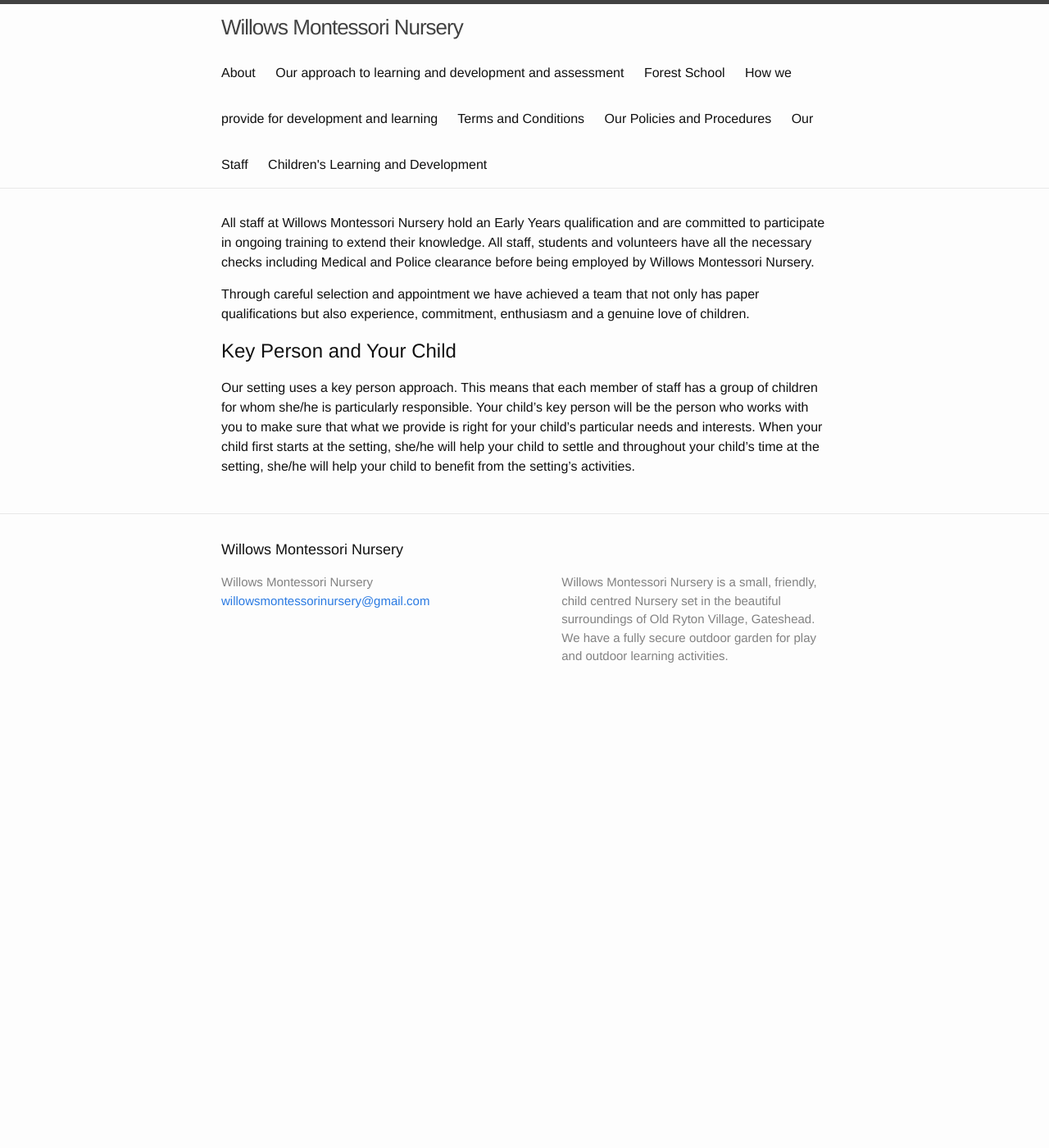
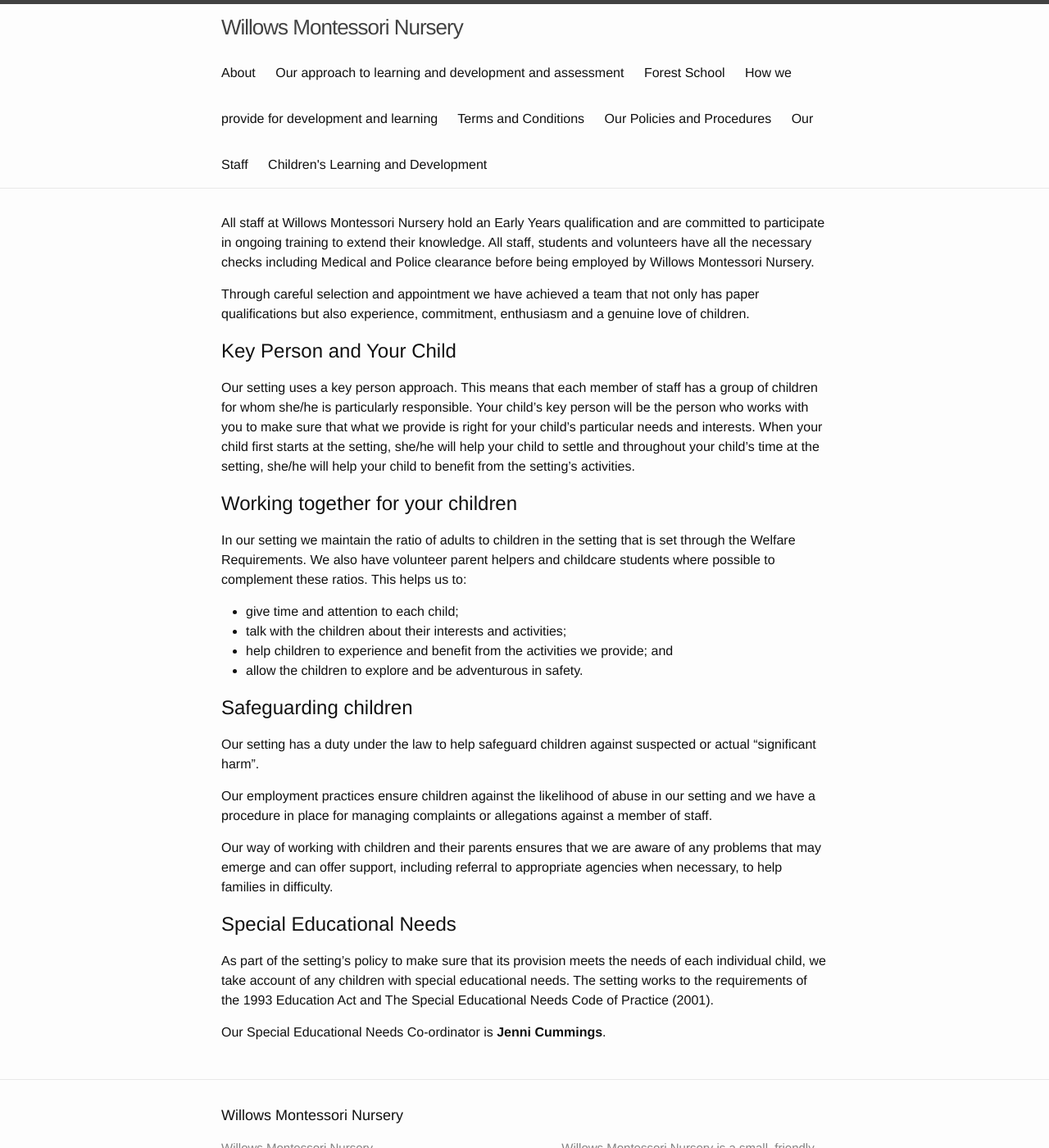
Before and after one commit to MrSleeth/willows2016, a Jekyll site: the page built from staff/index.md, in a window 1280 px wide and 1400 px high. Shown: the whole window at 82% size. Built offline with Jekyll 4.4.1, drawn with Linux system fonts in a browser that asks for light colours.

Commit message:
Update staff page

```diff
--- a/staff/index.md
+++ b/staff/index.md
@@ -11,3 +11,25 @@ Through careful selection and appointment we have achieved a team that not only
 ## Key Person and Your Child
 
 Our setting uses a key person approach. This means that each member of staff has a group of children for whom she/he is particularly responsible. Your child's key person will be the person who works with you to make sure that what we provide is right for your child's particular needs and interests. When your child first starts at the setting, she/he will help your child to settle and throughout your child's time at the setting, she/he will help your child to benefit from the setting's activities.
+
+## Working together for your children
+
+In our setting we maintain the ratio of adults to children in the setting that is set through the Welfare Requirements. We also have volunteer parent helpers and childcare students where possible to complement these ratios. This helps us to:
+- give time and attention to each child;
+- talk with the children about their interests and activities;
+- help children to experience and benefit from the activities we provide; and
+- allow the children to explore and be adventurous in safety.
+
+## Safeguarding children
+
+Our setting has a duty under the law to help safeguard children against suspected or actual “significant harm”.
+
+Our employment practices ensure children against the likelihood of abuse in our setting and we have a procedure in place for managing complaints or allegations against a member of staff.
+
+Our way of working with children and their parents ensures that we are aware of any problems that may emerge and can offer support, including referral to appropriate agencies when necessary, to help families in difficulty.
+
+## Special Educational Needs
+
+As part of the setting’s policy to make sure that its provision meets the needs of each individual child, we take account of any children with special educational needs.  The setting works to the requirements of the 1993 Education Act and The Special Educational Needs Code of Practice (2001).
+
+Our Special Educational Needs Co-ordinator is **Jenni Cummings**.
```
